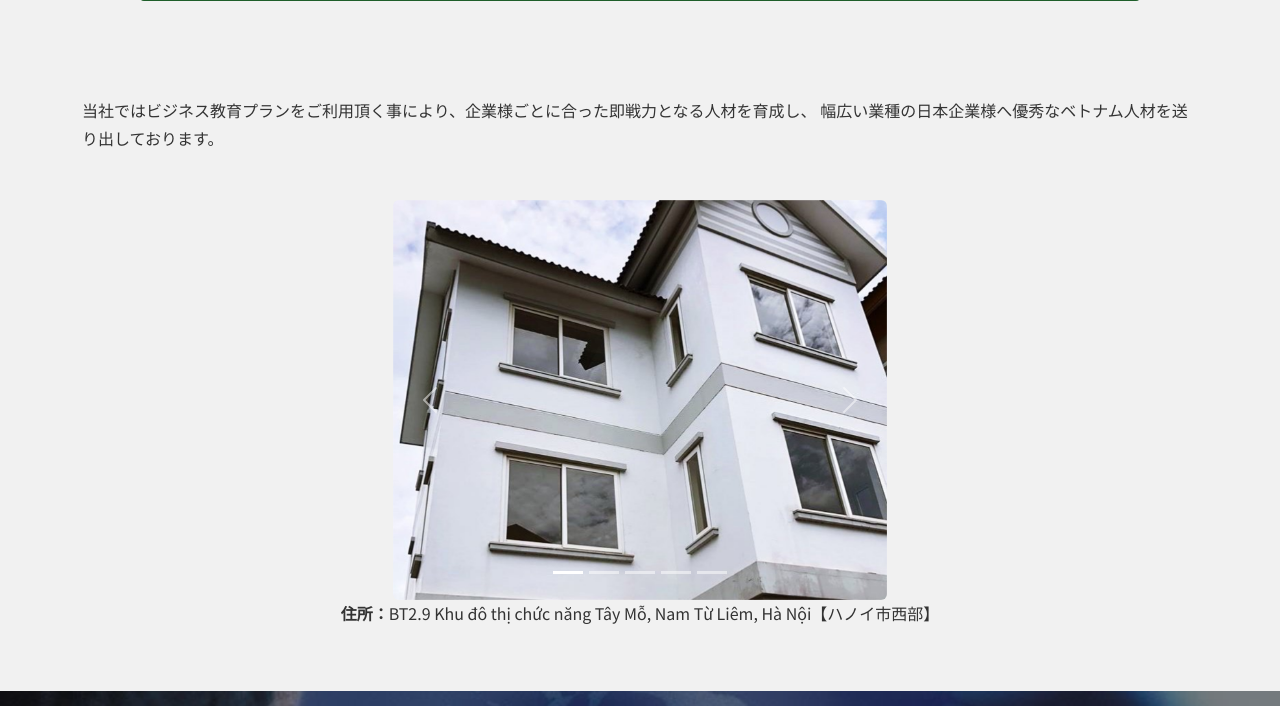
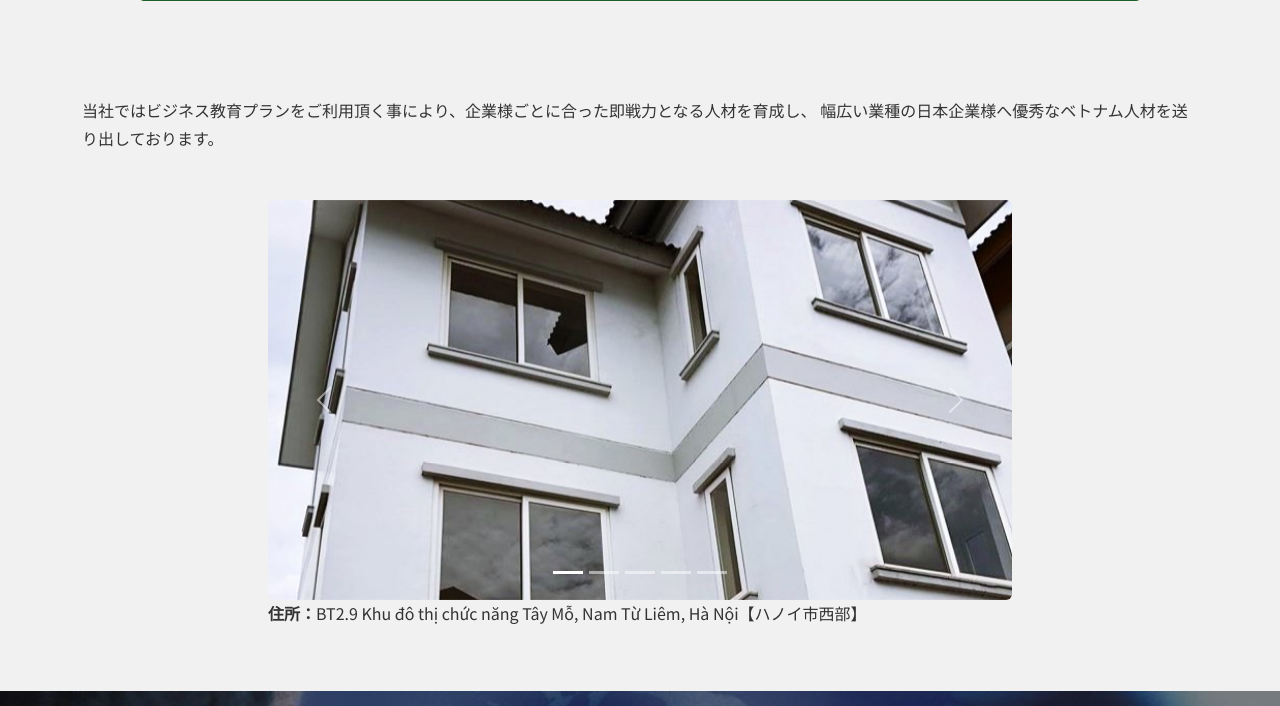
Before and after one commit to ko-nagai-0801/ywg, a PHP site: page /hr/ in a window 1280 px wide. Shown: the part 5794-6500 px from the top of the page. Run offline with PHP 8.4, Linux system fonts and the light colour scheme.

Commit message:
Update: 外国人材紹介ページ カルーセル修正

```diff
--- a/css/hr.css
+++ b/css/hr.css
@@ -8,14 +8,14 @@
   justify-content: center;
   text-align: center;
 }
+
+.subhero__inner {
+  width: 100%;
+}
 .carousel-wrapper {
   display: flex;
-  flex-direction: column;
+  flex-direction: row;
   justify-content: center;
-  align-items: center;
-}
-.subhero__inner {
-  width: 100%;
 }
 .carousel-inner img {
   width: 100%;
@@ -205,21 +205,19 @@
 
 /* ================= モバイル用フォント調整 ================= */
 @media (max-width: 768px) {
-
   /* セクションタイトル <h2 class="hr__section-heading"> */
   .hr__section-heading {
-    font-size: 1.5rem;   /* 2.0 → 1.5 */
+    font-size: 1.5rem; /* 2.0 → 1.5 */
   }
 
   /* サブタイトル <h3 class="hr__section-subheading"> */
   .hr__section-subheading {
-    font-size: 1.2rem;   /* 1.75 → 1.4 */
+    font-size: 1.2rem; /* 1.75 → 1.4 */
   }
 
   /* ボックス見出し（hr__box-title・チェック付きリスト見出し等） */
   .hr__box-title,
   .benefit-list strong {
-    font-size: 1.05rem;  /* 1.25 or 1.2 → 1.05 */
+    font-size: 1.05rem; /* 1.25 or 1.2 → 1.05 */
   }
-
 }
--- a/hr/index.php
+++ b/hr/index.php
@@ -400,6 +400,7 @@
 
       <!-- カルーセル -->
       <div class="carousel-wrapper">
+        <div class="col-12 col-lg-8">
           <div id="fujiCarousel" class="carousel slide rounded" data-bs-ride="carousel">
             <div class="carousel-indicators">
               <button type="button" data-bs-target="#fujiCarousel" data-bs-slide-to="0" class="active"></button>
@@ -422,8 +423,6 @@
               <span class="carousel-control-next-icon"></span>
             </button>
           </div>
-
-
           <!-- 住所 -->
           <address class="hr__content">
             <strong>住所：</strong>BT2.9 Khu đô thị chức năng Tây Mỗ, Nam Từ Liêm, Hà Nội【ハノイ市西部】
```
Lines whose indentation alone changed are shown as unchanged.
